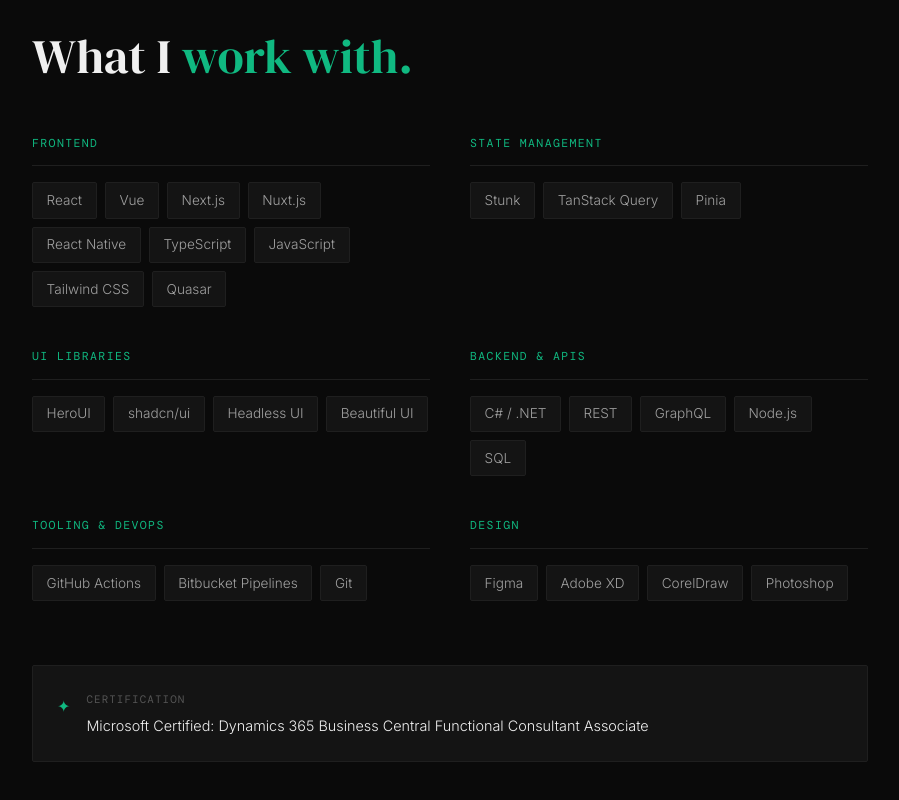
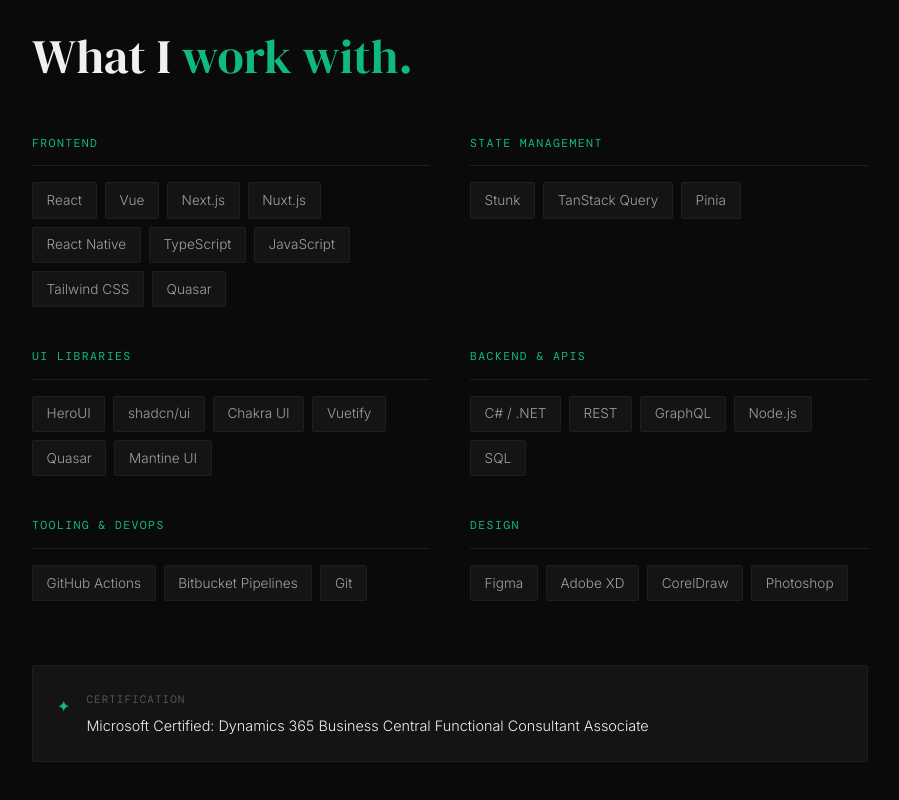
Before and after one commit to I-am-abdulazeez/abdulazeez, a Nuxt app: page / in a window 1280 px wide. Shown: the part 4778-5578 px from the top of the page, without its empty margins (190-1089 px from the left). Built offline with nearby package versions, Linux system fonts and the light colour scheme.

Commit message:
chore: update Ui libaraies

```diff
--- a/app/components/SkillsSection.vue
+++ b/app/components/SkillsSection.vue
@@ -62,7 +62,14 @@
   },
   {
     category: "UI Libraries",
-    items: ["HeroUI", "shadcn/ui", "Headless UI", "Beautiful UI"],
+    items: [
+      "HeroUI",
+      "shadcn/ui",
+      "Chakra UI",
+      "Vuetify",
+      "Quasar",
+      "Mantine UI",
+    ],
   },
   {
     category: "Backend & APIs",
```
